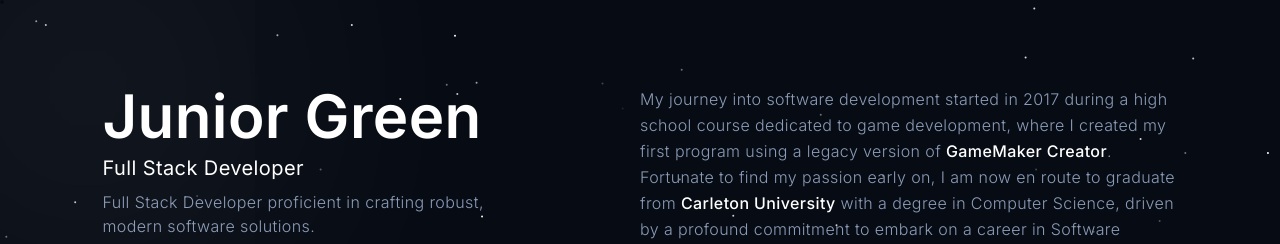
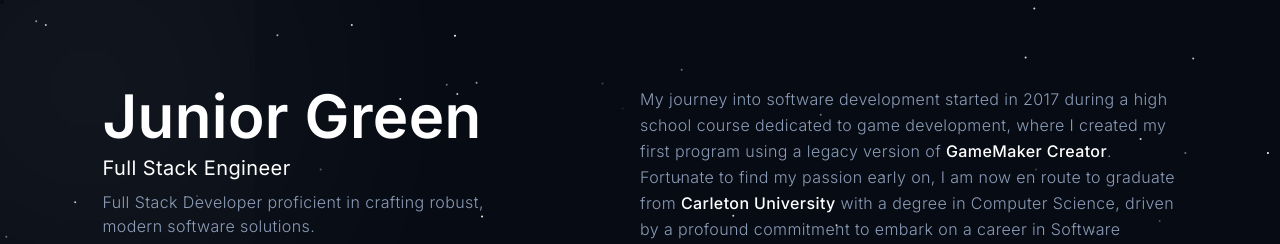
Before and after one commit to Junior-Green/portfolio-v1, a Next.js app: page / in a window 1280 px wide. Shown: the top 244 px of the page. Built offline with nearby package versions, Linux system fonts and the light colour scheme.

Commit message:
Update page.tsx

```diff
--- a/src/app/page.tsx
+++ b/src/app/page.tsx
@@ -19,7 +19,7 @@ export default function Home() {
   const iconSize = 20
   const phoneNumber = "6475718450"
   const email = "juniorgreen9185@hotmail.com"
-  const title = "Full Stack Developer"
+  const title = "Full Stack Engineer"
   const name = "Junior Green"
   const desc = "Full Stack Developer proficient in crafting robust, modern software solutions."
 
```
